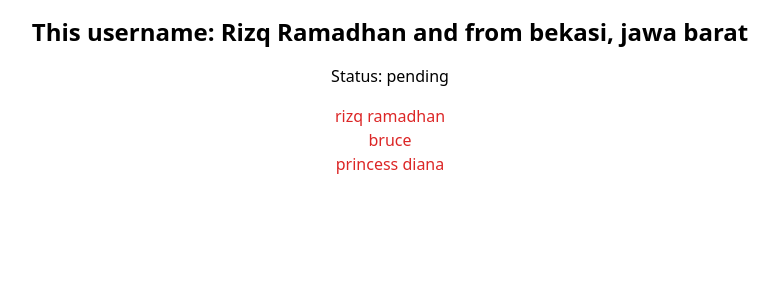
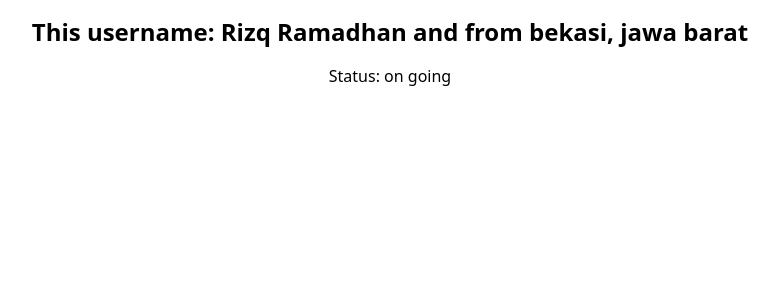
Before and after one commit to egrizq/next-js, a Next.js app: page /profile-props in a window 1280 px wide. Shown: the top 300 px of the page, without its empty margins (250-1029 px from the left). Built offline with nearby package versions, Linux system fonts and the light colour scheme.

Commit message:
status: stress

```diff
--- a/src/app/about/page.tsx
+++ b/src/app/about/page.tsx
@@ -1,3 +1,17 @@
-export default function About() {
-    return <>About</>
+type ButtonProps = {
+    handleClick: () => void
 }
+
+const Button = (props: ButtonProps) => {
+    const handleClick = () => {
+        console.log('Button clicked');
+        props.handleClick();
+    };
+
+    return (
+        <button onClick={handleClick}>Click</button>
+    );
+}
+
+
+export default Button
--- /dev/null
+++ b/src/app/components/loop.tsx
@@ -0,0 +1,22 @@
+import '../styles.css';
+
+type School = {
+    lokasi: string;
+    level: string;
+};
+type TypeSchool = School[];
+
+const SchoolData: React.FC< {school:TypeSchool} > = ({school}) => {
+    return (
+        <>
+            <ul className="text-center font-semibold">
+                {school.map((one) => (
+                    <li key={one.level}>{one.level} with {one.lokasi}</li>
+                ))}
+            </ul>
+        </>
+    )
+}
+
+export type {TypeSchool}
+export default SchoolData
--- a/src/app/components/profile.tsx
+++ b/src/app/components/profile.tsx
@@ -12,17 +12,9 @@ type Status = {
     current: 'pending' | 'on going'
 }
 
-type PersonList = {
-    names: {
-        first: string
-        last: string
-    }[]
-}
+const Nama: React.FC<{ input: Data; condition: Status; }> = ({ input, condition }) => {
 
-
-const Nama: React.FC<{ input: Data; condition: Status; personList: PersonList }> = ({ input, condition, personList }) => {
-
-    let message = ""
+    let message
     if (condition.current === 'pending') {
         message = "pending"
     } else if (condition.current === 'on going') {
@@ -38,18 +30,9 @@ const Nama: React.FC<{ input: Data; condition: Status; personList: PersonList }>
             <p className={"text-center pt-4 font-medium"}>
                 Status: {message}
             </p>
-
-            <div className='text-center p-4'>
-                {personList.names.map((name) => {
-                    return (
-                        <p key={name.last} className='text-red-600'>
-                            {name.first} {name.last}
-                        </p>
-                    )})}
-            </div>
         </>
     )
 }
 
 export default Nama;
-export type { Data, Status, PersonList};
+export type { Data, Status };
--- a/src/app/product/page.tsx
+++ b/src/app/product/page.tsx
@@ -0,0 +1,15 @@
+import SchoolData, { TypeSchool } from "../components/loop";
+
+export default function Product() {
+    const items: TypeSchool = [
+        {lokasi: "bekasi", level: "sd"},
+        {lokasi: "jakarta", level: "smp"},
+        {lokasi: "bandung", level: "smk"}
+    ]
+
+    return (
+        <>
+            <SchoolData school={items}/>
+        </>
+    )
+}
--- a/src/app/profile-props/page.tsx
+++ b/src/app/profile-props/page.tsx
@@ -1,4 +1,5 @@
-import Nama, {Data, Status, PersonList} from "../components/profile";
+// import SchoolData, { School } from "../components/loop";
+import Nama, {Data, Status} from "../components/profile";
 
 export default function Profile() {
     const data:Data = {
@@ -10,20 +11,19 @@ export default function Profile() {
     }
 
     const status:Status = {
-        current: "pending"
+        current: "on going"
     }
 
-    const list: PersonList = {
-        names: [
-            {first: "rizq", last:"ramadhan"},
-            {first: "bruce", last:""},
-            {first: "princess", last:"diana"},
-        ]
-    };
+    // const schoolList: School = [
+    //     { lokasi: 'Alice', level: 'Smith' },
+    //     { lokasi: 'Bob', level: 'Johnson' },
+    //     { lokasi: 'Charlie', level: 'Brown' },
+    // ];
 
     return (
         <>
-            <Nama input={data} condition={status} personList={list}/>
+            <Nama input={data} condition={status}/>
+            {/* <SchoolData school={schoolList} /> */}
         </>
     )
 }
```
Also changed, not shown: src/app/components/button.tsx (added).
